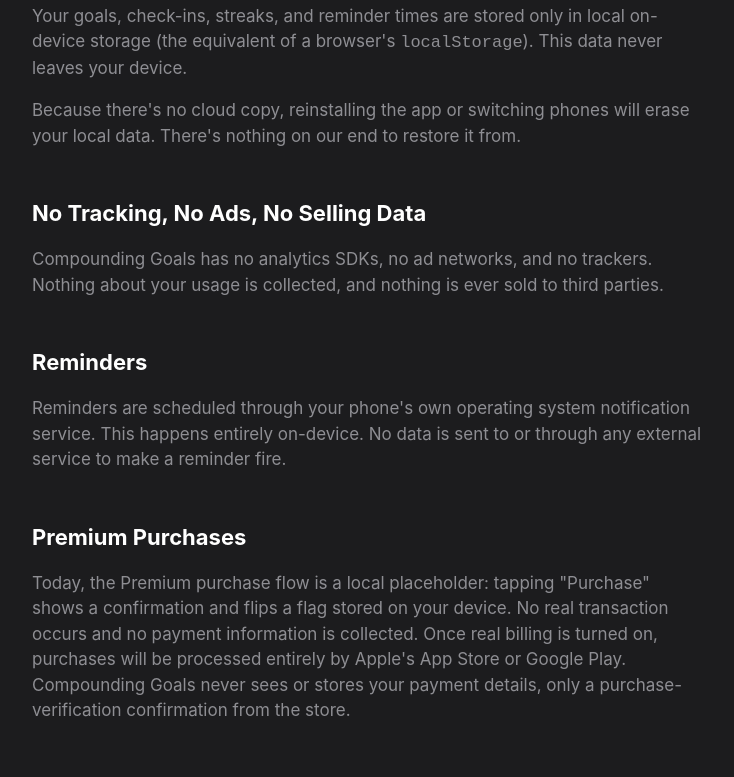
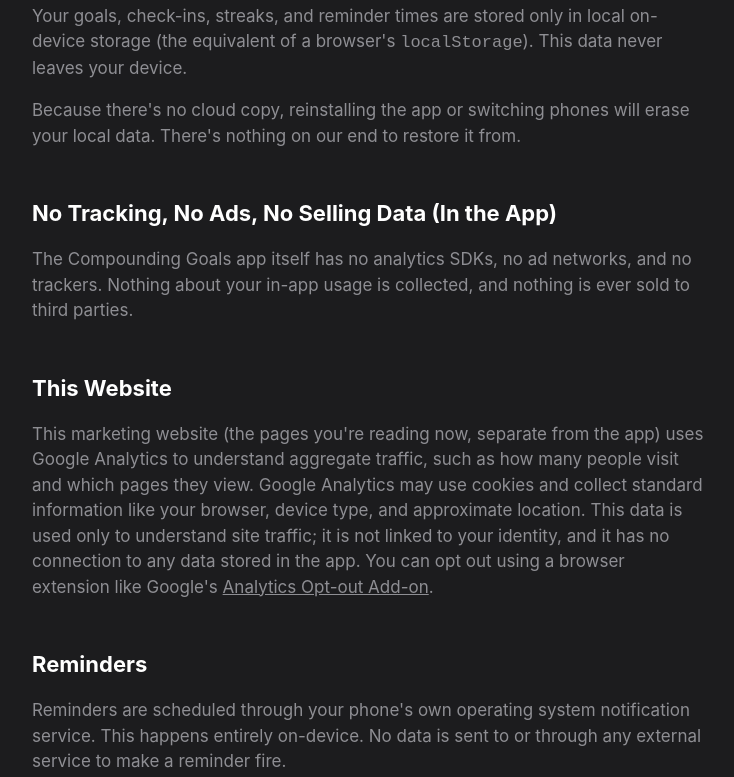
Before and after one commit to Compounding-Goals/Compounding-Goals-Website, a Next.js app: page /privacy in a window 1280 px wide. Shown: the part 403-1180 px from the top of the page, without its empty margins (272-1006 px from the left). Built offline with nearby package versions, Linux system fonts and the light colour scheme.

Commit message:
Adding Google Analytics
Also updated the Privacy Policy/Statements.

```diff
--- a/app/layout.tsx
+++ b/app/layout.tsx
@@ -1,7 +1,10 @@
 import type { Metadata } from "next";
 import Link from "next/link";
 import Image from "next/image";
+import Script from "next/script";
 import "./globals.css";
+
+const GA_MEASUREMENT_ID = "G-TRBM7E5T2H";
 
 export const metadata: Metadata = {
   title: "Compounding Goals: Small actions. Compounding results.",
@@ -12,6 +15,17 @@
 export default function RootLayout({ children }: { children: React.ReactNode }) {
   return (
     <html lang="en">
+      <head>
+        <Script strategy="afterInteractive" src={`https://www.googletagmanager.com/gtag/js?id=${GA_MEASUREMENT_ID}`} />
+        <Script id="ga-init" strategy="afterInteractive">
+          {`
+            window.dataLayer = window.dataLayer || [];
+            function gtag(){dataLayer.push(arguments);}
+            gtag('js', new Date());
+            gtag('config', '${GA_MEASUREMENT_ID}');
+          `}
+        </Script>
+      </head>
       <body>
         <header style={{ borderBottom: "1px solid var(--color-border)" }}>
           <nav
--- a/app/privacy/page.tsx
+++ b/app/privacy/page.tsx
@@ -24,10 +24,24 @@
           your local data. There&apos;s nothing on our end to restore it from.
         </p>
 
-        <h2>No Tracking, No Ads, No Selling Data</h2>
+        <h2>No Tracking, No Ads, No Selling Data (In the App)</h2>
         <p>
-          Compounding Goals has no analytics SDKs, no ad networks, and no trackers. Nothing about
-          your usage is collected, and nothing is ever sold to third parties.
+          The Compounding Goals app itself has no analytics SDKs, no ad networks, and no trackers.
+          Nothing about your in-app usage is collected, and nothing is ever sold to third parties.
+        </p>
+
+        <h2>This Website</h2>
+        <p>
+          This marketing website (the pages you&apos;re reading now, separate from the app) uses
+          Google Analytics to understand aggregate traffic, such as how many people visit and which
+          pages they view. Google Analytics may use cookies and collect standard information like
+          your browser, device type, and approximate location. This data is used only to understand
+          site traffic; it is not linked to your identity, and it has no connection to any data
+          stored in the app. You can opt out using a browser extension like Google&apos;s{" "}
+          <a href="https://tools.google.com/dlpage/gaoptout" target="_blank" rel="noopener noreferrer">
+            Analytics Opt-out Add-on
+          </a>
+          .
         </p>
 
         <h2>Reminders</h2>
```
